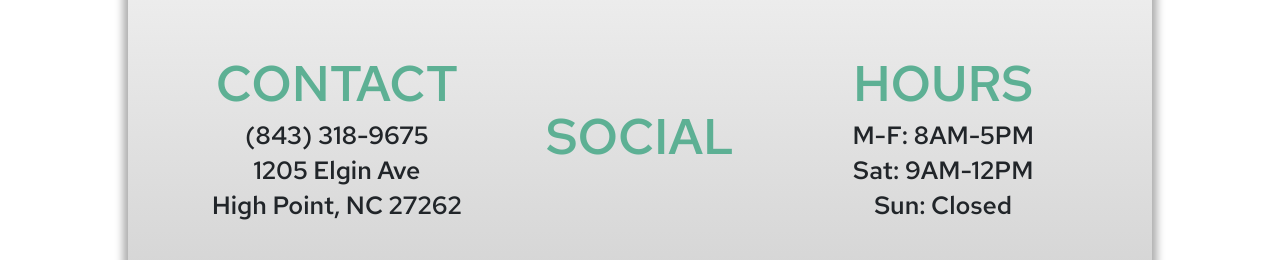
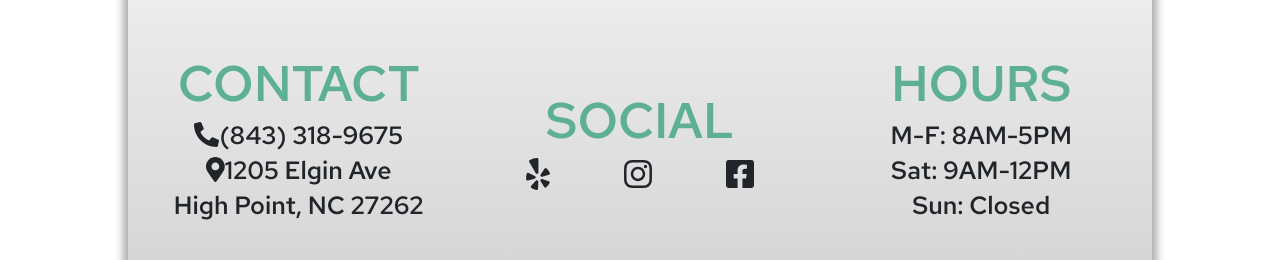
Before and after one commit to rmbass3/overstock_app, a React (Create React App) app: page / in a window 1280 px wide. Shown: the part 10310-10570 px from the top of the page. Built offline with nearby package versions, Linux system fonts and the light colour scheme.

Commit message:
Resized icons

```diff
--- a/src/App.css
+++ b/src/App.css
@@ -507,8 +507,8 @@
   height: 300px;
 }
 
-.contact-left, .contact-right {
-  width: 50%;
+.contact-left, .contact-middle, .contact-right {
+  width: 33.33%;
   padding: 20px;
 }
 
@@ -520,6 +520,11 @@
 .contact-info-title, .contact-hours-title {
   font-size: clamp(30px, 4vw, 50px);
   color: var(--logo-color);
+}
+
+.contact-icons-container {
+  display: flex;
+  justify-content: space-around;
 }
 
 /* Breakpoints */
--- a/src/components/Contact.js
+++ b/src/components/Contact.js
@@ -9,6 +9,7 @@ import '../../node_modules/swiper/swiper-bundle.css';
 import '../../node_modules/swiper/modules/effect-coverflow/effect-coverflow.min.css';
 import '../../node_modules/swiper/modules/pagination/pagination.min.css'
 import bgMain5 from '../imgs/bg-main-5.jpg'
+import '../../node_modules/@fortawesome/fontawesome-free/js/all'
 
 function Contact(props){
   return (
@@ -38,13 +39,23 @@ function Contact(props){
         <div className="contact-info-container">
           <div className="contact-left">
             <h3 className="contact-info-title">CONTACT</h3>
-            <h4 className="contact-info">(843) 318-9675</h4>
-            <h4 className="contact-info">1205 Elgin Ave</h4>
+            <h4 className="contact-info">
+              <i class="fas fa-phone-alt"></i>
+              (843) 318-9675
+            </h4>
+            <h4 className="contact-info">
+            <i class="fas fa-map-marker-alt"></i>
+            1205 Elgin Ave
+            </h4>
             <h4 className="contact-info">High Point, NC 27262</h4>
           </div>
           <div className="contact-middle">
             <h3 className="contact-info-title">SOCIAL</h3>
-
+            <div className="contact-icons-container">
+              <i class="fab fa-yelp fa-2x"></i>
+              <i class="fab fa-instagram fa-2x"></i>
+              <i class="fab fa-facebook-square fa-2x"></i>
+            </div>
           </div>
           <div className="contact-right">
             <h3 className="contact-hours-title">HOURS</h3>
```
